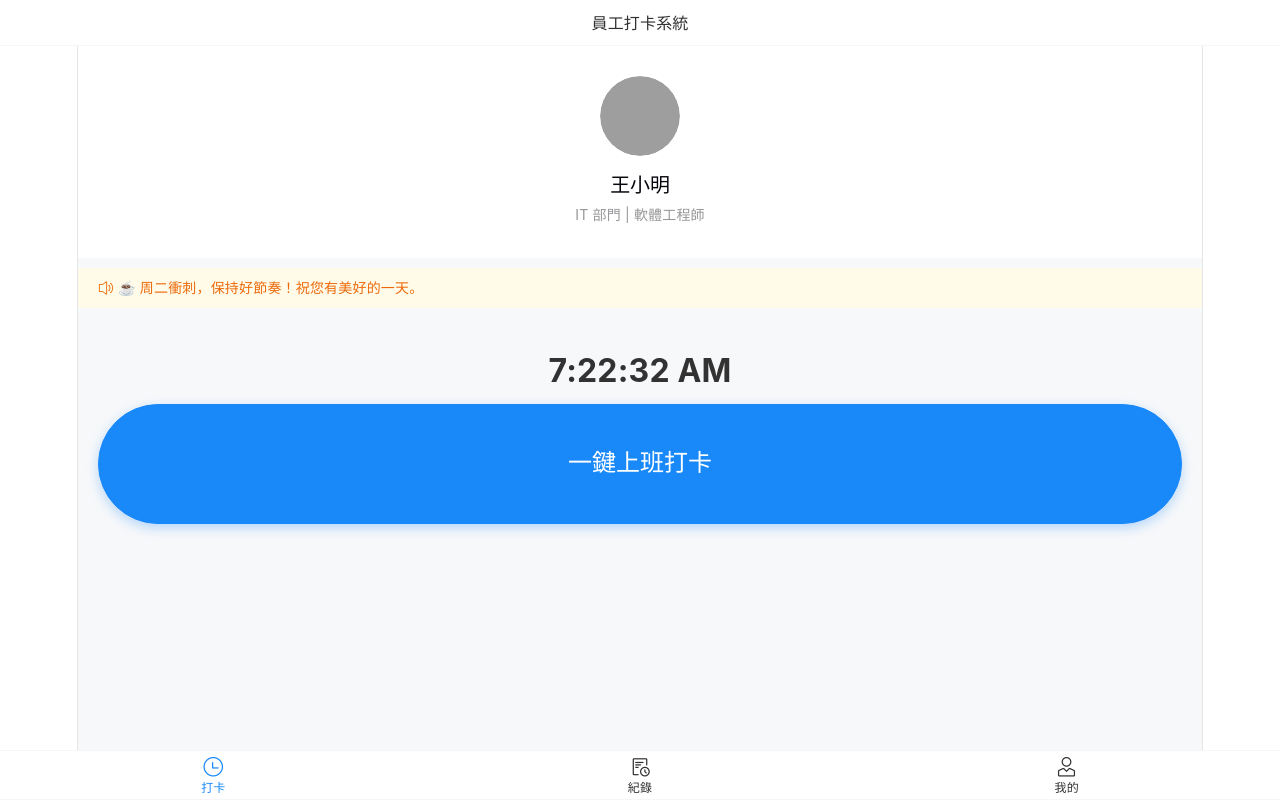
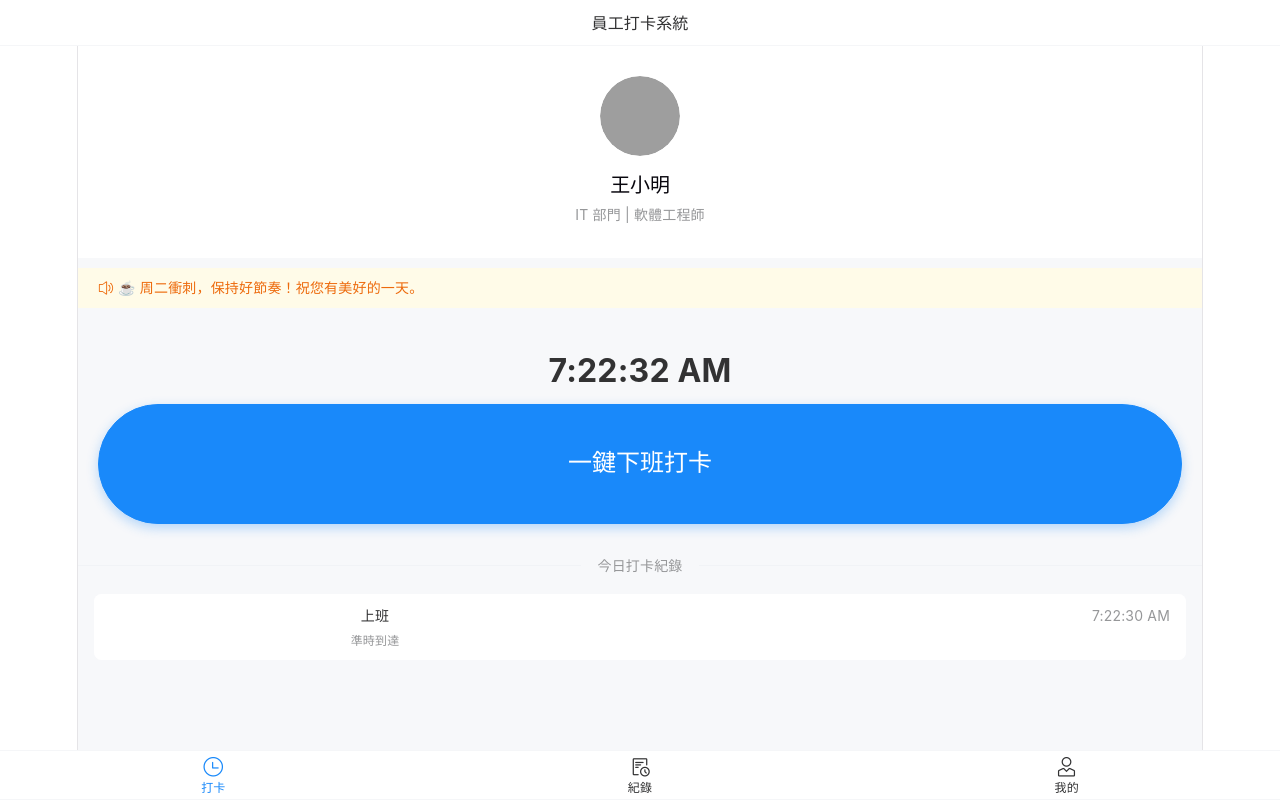
Before and after one commit to HuJingCiao/my-attendance-app, a Vue app: page / in a window 1280 px wide. Both pictures are taken after a click on the button "一鍵上班打卡". Built offline with nearby package versions, Linux system fonts and the light colour scheme; grey boxes are pictures that could not be loaded.

Commit message:
chrone add check in views can move

```diff
--- a/src/App.vue
+++ b/src/App.vue
@@ -22,15 +22,15 @@
 
     <div class="action-section">
       <div class="clock-display">{{ currentTime }}</div>
-      <van-button
-        type="primary"
-        round
-        size="large"
-        class="punch-btn"
-        @click="handlePunch"
-      >
-        一鍵上班打卡
-      </van-button>
+     <van-button type="primary" round size="large" class="punch-btn" :disabled="isFinished" @click="handlePunch">
+        {{ buttonText }} </van-button>
+    </div>
+   <div class="records-section" v-if="punchRecords.length > 0">
+      <van-divider>今日打卡紀錄</van-divider>
+      <van-cell-group inset>
+        <van-cell v-for="(item, index) in punchRecords" :key="index" :title="item.type" :value="item.time"
+          :label="item.type === '上班' ? '準時到達' : '準時下班'" />
+      </van-cell-group>
     </div>
 
     <van-tabbar v-model="active">
@@ -42,31 +42,59 @@
 </template>
 
 <script setup>
-import { ref, onMounted, onUnmounted } from 'vue'
-import { showSuccessToast } from 'vant'
+import { ref, computed, onMounted, onUnmounted } from 'vue'
+import { showSuccessToast, showConfirmDialog } from 'vant'
 
-const active = ref(0)
+// 1. 定義狀態：'none' (未打卡), 'in' (已上班), 'out' (已下班)
+const punchStatus = ref('none')
+const punchRecords = ref([]) // 儲存今日打卡紀錄
 const currentTime = ref('')
 
-// 更新時鐘
+// 2. 計算屬性：根據狀態決定按鈕文字 (類似 AppSheet 的公式)
+const buttonText = computed(() => {
+  if (punchStatus.value === 'none') return '一鍵上班打卡'
+  if (punchStatus.value === 'in') return '一鍵下班打卡'
+  return '今日已完成打卡'
+})
+
+const isFinished = computed(() => punchStatus.value === 'out')
+
+// 3. 處理打卡動作
+const handlePunch = () => {
+  if (isFinished.value) return
+
+  const now = new Date()
+  const timeString = now.toLocaleTimeString()
+
+  if (punchStatus.value === 'none') {
+    // 上班邏輯
+    punchStatus.value = 'in'
+    punchRecords.value.push({ type: '上班', time: timeString })
+    showSuccessToast('上班打卡成功！')
+  } else {
+    // 下班邏輯 (增加確認視窗，防止誤觸)
+    showConfirmDialog({
+      title: '下班確認',
+      message: '確定要進行下班打卡嗎？',
+    }).then(() => {
+      punchStatus.value = 'out'
+      punchRecords.value.push({ type: '下班', time: timeString })
+      showSuccessToast('下班打卡成功，辛苦了！')
+    })
+  }
+}
+
+// 時鐘邏輯 (保持不變)
 const updateTime = () => {
   const now = new Date()
   currentTime.value = now.toLocaleTimeString()
 }
-
 let timer
 onMounted(() => {
   updateTime()
   timer = setInterval(updateTime, 1000)
 })
-
-onUnmounted(() => {
-  clearInterval(timer)
-})
-
-const handlePunch = () => {
-  showSuccessToast('上班打卡成功！');
-}
+onUnmounted(() => clearInterval(timer))
 </script>
 
 <style scoped>
@@ -112,4 +140,9 @@ const handlePunch = () => {
   font-size: 24px;
   box-shadow: 0 4px 12px rgba(25, 137, 250, 0.3);
 }
+
+.records-section {
+  margin-top: 30px;
+  padding-bottom: 80px; /* 避免被底部導覽擋住 */
+}
 </style>
```
